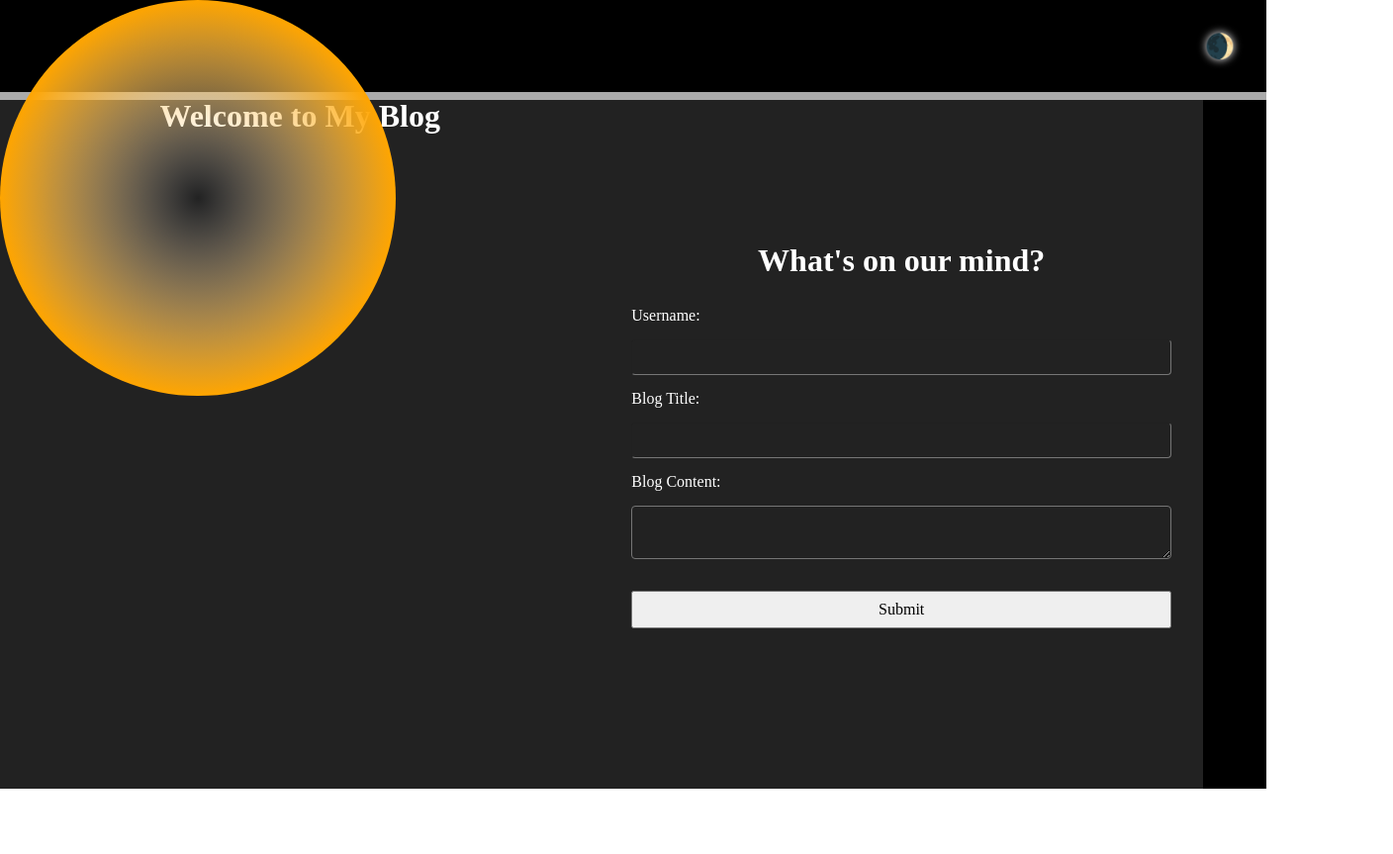
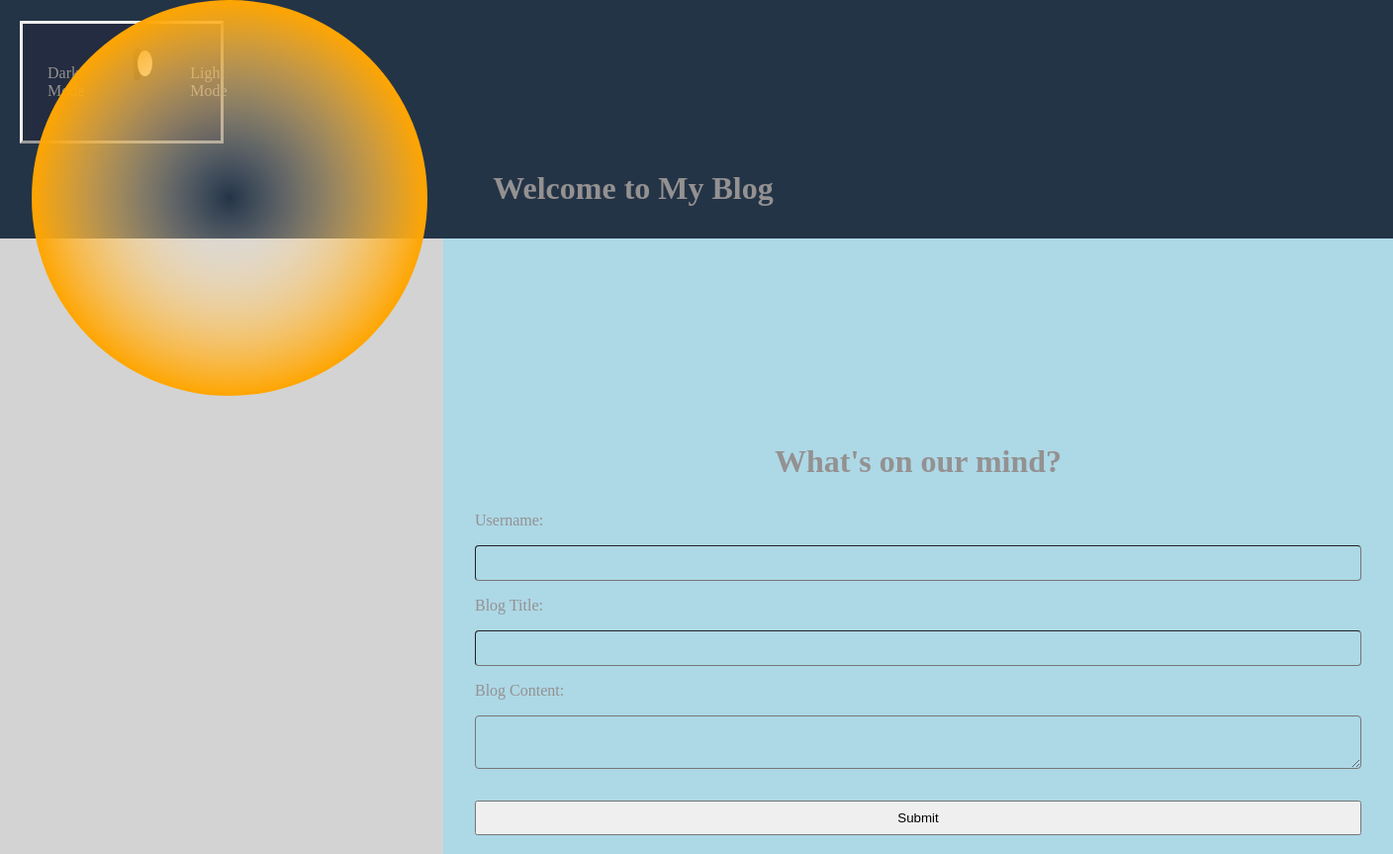
Before and after one commit to muktadir1090/assign4MyBlog, a plain HTML site: page index.html in a window 1280 px wide. Shown: the top 863 px of the page at 99% size, 1408 px wide, since content can reach past the window. Before the commit the page ends 800 px from the top, so only its background shows below. Drawn offline with Linux system fonts and the light colour scheme.

Commit message:
update files

```diff
--- a/assets/css/styles.css
+++ /dev/null
@@ -1,137 +0,0 @@
-/*
-  Resets
-*/
-*,
-*:before,
-*:after {
-  margin: 0;
-  padding: 0;
-  box-sizing: border-box;
-}
-
-html {
-  height: 100%;
-}
-
-body {
-  min-height: 100%;
-  line-height: 1;
-  font-family: 'Times New Roman', Times, serif;
-}
-
-h1,
-h2,
-h3,
-h4,
-h5,
-h6 {
-  font-size: 100%;
-}
-
-input,
-select,
-option,
-optgroup,
-textarea,
-button,
-pre,
-code {
-  font-size: 100%;
-  font-family: inherit;
-}
-
-ol,
-ul {
-  list-style: none;
-}
-
-/*
-  General Styles
-*/
-/*
-  Universal
-*/
-:root {
-  --bg-primary: #fff;
-  --bg-secondary: #f9f9fb;
-  --text-primary: #000;
-  --text-secondary: #222;
-  --highlight-dark: #111;
-  --btn-primary: #563d7c;
-  --btn-secondary: #8570a5;
-  --input-disabled: #aaa;
-  --text-error: #ff0022;
-  --circle-fill: #ffb100;
-}
-
-* {
-  transition: background-color ease-in .5s;
-}
-
-/*
-  Tags
-*/
-
-h1 {
-  text-align: center;
-
-}
-header {
-  display: flex;
-  flex-flow: row wrap;
-  justify-content: space-between;
-}
-
-header,
-footer {
-  padding: 2rem;
-}
-
-main {
-  height: calc(100vh - 6rem);
-  display: flex;
-  justify-content: center;
-  align-items: stretch;
-  border-top: double 1rem;
-}
-
-/*
-  Classes
-*/
-.dark header,
-.dark footer {
-  background-color: var(--text-primary);
-  color: var(--bg-primary);
-}
-
-.dark main {  background-color: var(--dark-accent);
-  color: var(--light);
-  border-top: solid .5rem var(--disabled);
-  background-color: var(--text-secondary);
-  color: var(--bg-primary);
-  border-top: solid .5rem var(--input-disabled);
-}
-
-.light header,
-.light footer {
-  background-color: var(--bg-primary);
-  color: var(--text-primary);
-}
-
-.light main {
-  background-color: var(--bg-secondary);
-  color: var(--text-primary);
-}
-
-/*
-  IDs
-*/
-#toggle {
-  font-size: 1.52em;
-  margin: 0;
-  padding: 0;
-  background: transparent;
-  border: none;
-  cursor: pointer;
-  text-shadow: 0px 0px .5rem var(--bg-secondary);
-}
--- /dev/null
+++ b/assets/css/styles1.css
@@ -0,0 +1,127 @@
+body {
+    display: block;
+    margin: 0px;
+  }
+
+  .container {
+    display: flex;
+    width: 100%;  /* Ensure the container takes up full width */
+}
+
+.section1 {
+    flex: 0 0 30%;  /* Flex-grow: 0, Flex-shrink: 0, Flex-basis: 40% */
+    background-color: lightgray; /* Optional styling */
+}
+
+.section2 {
+    flex: 0 0 70%;  /* Flex-grow: 0, Flex-shrink: 0, Flex-basis: 60% */
+    background-color: lightblue; /* Optional styling */
+}
+
+  .toggle {
+    border-style: outset;
+    width: 200px;
+    background-color: rgba(28, 6, 29, 0.15)
+  }
+
+  /* Dark Mode */
+  .dark {
+    background-color:#243447;
+    height: 100vh;
+    color: #949191
+
+  }
+
+  .dark li a {
+    color: #bebebe;
+  }
+
+  .dark li a:hover {
+    background-color: #111;
+  }
+
+  /* Light Mode */
+  .light {
+    background-color: #cce6be;
+    color: black;
+    height: 100vh;
+  }
+
+  .light li a {
+    color: black;
+  }
+
+  .light li a:hover {
+    background-color: rgb(29, 128, 210);
+  }
+
+  /* Styling the Switch button */
+  .switch {
+    position: relative;
+    display: inline-block;
+    width: 40px;
+    height: 32px;
+  }
+
+  /* Hide default HTML checkbox */
+  .switch input {
+    opacity: 0;
+    width: 0;
+    height: 0;
+  }
+
+  /* The slider */
+  .slider {
+    position: absolute;
+    cursor: pointer;
+    top: 0;
+    left: 0;
+    right: 0;
+    bottom: 0;
+    background-color: #0d0c0c;
+    -webkit-transition: .4s;
+    transition: .4s;
+  }
+
+  .slider:before {
+    position: absolute;
+    content: "";
+    height: 26px;
+    width: 15px;
+    left: 4px;
+    bottom: 4px;
+    background-color: rgb(241, 241, 233);
+    -webkit-transition: .4s;
+    transition: .4s;
+  }
+
+  input:checked + .slider {
+    background-color: rgb(54, 145, 237);
+  }
+
+  input:focus + .slider {
+    box-shadow: 0 0 1px rgb(159, 243, 243);
+  }
+
+  input:checked + .slider:before {
+    -webkit-transform: translateX(26px);
+    -ms-transform: translateX(26px);
+    transform: translateX(26px);
+  }
+
+  /* Rounded sliders */
+  .slider.round {
+    border-radius: 34px;
+  }
+
+  .slider.round:before {
+    border-radius: 50%;
+  }
+
+  .row {
+    margin: 20px;
+    display: flex;
+  }
+  .col {
+    margin: 25px;
+  }
--- a/assets/js/form.js
+++ b/assets/js/form.js
@@ -1,4 +1,5 @@
 const formEl = document.querySelector('form');
+console.log("test",formEl)
 
 const handleFormSubmit = function (event) {
   event.preventDefault();
--- a/assets/js/logic.js
+++ b/assets/js/mode.js
@@ -1,4 +1,4 @@
-const modeBtnEl = document.querySelector('#toggle');
+const modeBtnEl = document.querySelector('#theme-switcher');
 
 const applyMode = function (mode) {
   let icon, circleColor;
@@ -12,7 +12,7 @@ const applyMode = function (mode) {
     circleColor = '#8570a5';
   }
 
-  modeBtnEl.textContent = icon;
+  //modeBtnEl.textContent = icon;
 
   document.body.classList = mode;
 
--- a/index.html
+++ b/index.html
@@ -5,26 +5,40 @@
     <meta name="viewport" content="width=device-width, initial-scale=1.0">
 
     <title>Personal Blog - Landing Page</title>
-    <link rel="stylesheet" href="./assets/css/styles.css" />
+    <link rel="stylesheet" href="assets/css/styles1.css">
     <link rel="stylesheet" href="assets/css/form.css">
     <style>
         svg {
             position: absolute;
-            left: 0;
+            left: 1;
             top: 50%;
             transform: translateY(-50%);
         }
     </style>
 </head>
 <body>
+
     <header>
-        <h1>&nbsp;</h1>
-        <button id="toggle"> *</button>
+        <h1></h1>
+
+            <div class="row toggle">
+                <div class="col">
+                  <p>Dark Mode </p>
+                </div>
+                <label class="switch col">
+                  <input type="checkbox" id="theme-switcher">
+                  <span class="slider round"></span>
+                </label>
+                <div class="col">
+                  <p>Light Mode</p>
+                </div>
+              </div>
+
     </header>
-    <main>
-        <aside><h2>Welcome to My Blog</h2></aside>
-
-                            <svg height="800" width="800">
+    <aside><h2>Welcome to My Blog</h2></aside>
+    <main class= "container dark">
+           <section class ="section1">
+                 <svg height="800" width="800">
                 <defs>
                     <radialGradient id="grad1" cx="50%" cy="50%" r="50%" fx="50%" fy="50%">
                         <stop offset="0%" style="stop-color:rgb(260, 250, 250);stop-opacity:0" />
@@ -33,8 +47,8 @@
                 </defs>
                 <circle r="200" cx="200" cy="200" fill="url(#grad1)" />
             </svg>
-
-            <section>
+            </section>
+            <section class = "section2">
                 <h2>What's on our mind?</h2>
 
             <form id="blogForm">
@@ -56,10 +70,12 @@
 
             </footer>
 
-            <script src="./assets/js/form1.js"></script>
-            <script src="./assets/js/logic.js"></script>
-            <script src="./assets/js/blog1.js"></script>
+            <script src="./assets/js/form.js"></script>
+
+            <script src="./assets/js/mode.js"></script>
+
 
     </main>
+
 </body>
 </html>
```
Also changed, not shown: assets/js/script.js (added, +17 -0 lines), blog.html (+1 -1 lines).
